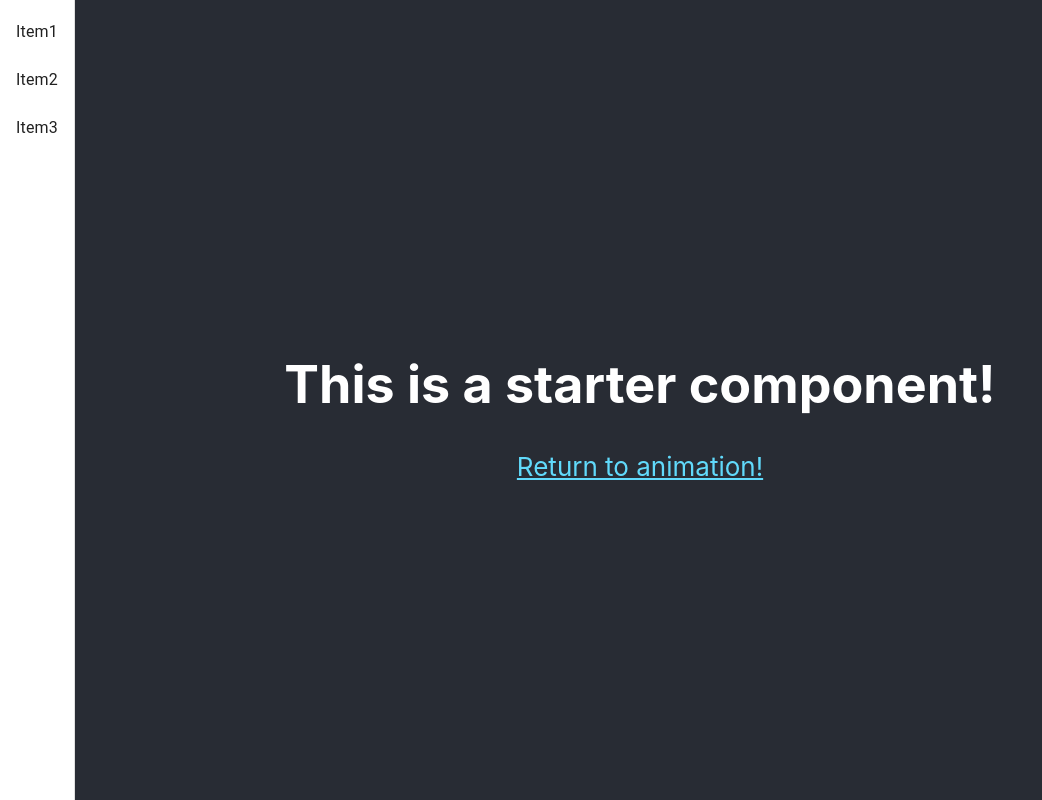
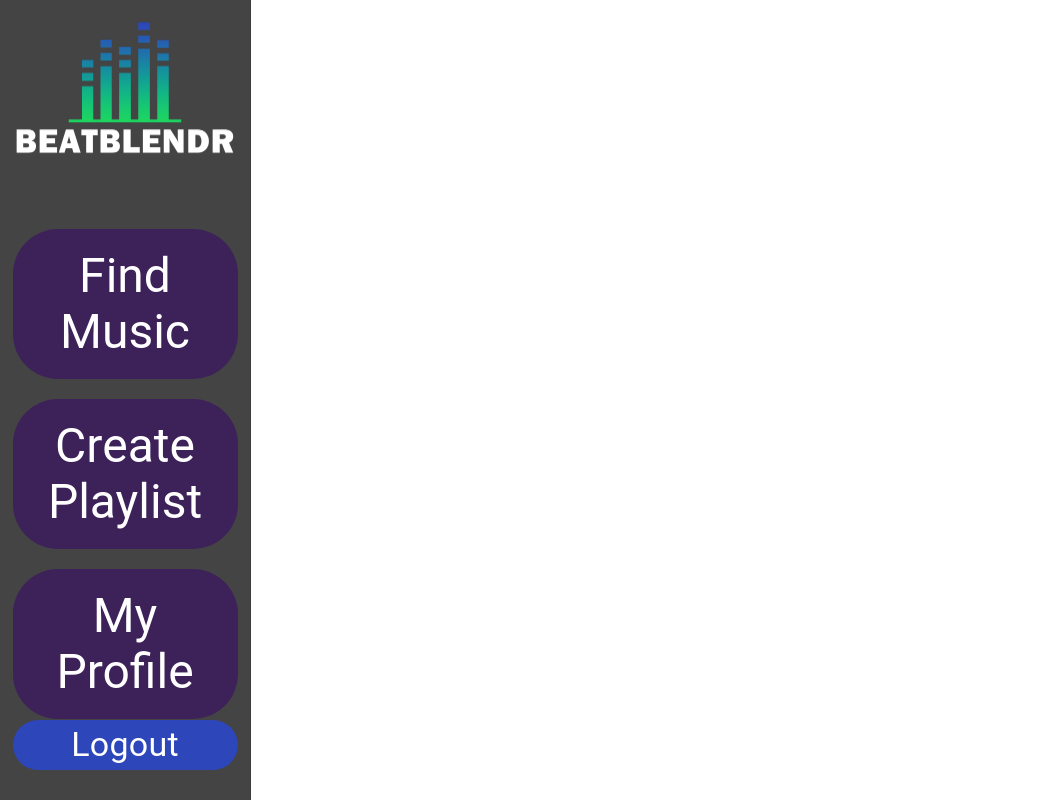
Before and after one commit to durigon-sam/SWEGroup12, a React (Create React App) app in the folder frontend/: page /home in a window 1280 px wide. Shown: the whole page, without its empty margins (0-1042 px from the left). Built offline with nearby package versions, Linux system fonts and the light colour scheme.

Commit message:
Created sidebar with (most) functionality

```diff
--- a/frontend/src/App.jsx
+++ b/frontend/src/App.jsx
@@ -5,6 +5,7 @@ import StarterComponent from './components/StarterComponent'
 import AnimatedComponent from './components/AnimatedComponent'
 import Login from './components/login'
 import SideBar from './components/sidebar'
+import HomePage from './components/home'
 
 export default function App() {
 	return (
@@ -13,7 +14,7 @@ export default function App() {
 			<Router>
 				<Routes>
 					{/* Place future route endpoints in here as a new Route */}
-					<Route path="/home" element={<StarterComponent/>} />
+					<Route path="/home" element={<HomePage/>} />
 					<Route path="/" element={<AnimatedComponent/>}/>
 					<Route path='/login' element={<Login/>}/>
 				</Routes>
--- a/frontend/src/components/StarterComponent.jsx
+++ b/frontend/src/components/StarterComponent.jsx
@@ -6,8 +6,11 @@ import SideBar from './sidebar'
 //this is an arrow function, it is one way of creating a function in JS
 const StarterComponent = () => {
 	return (
+		<div>
+			<SideBar/>
+
 			<div className='App'>
-			<SideBar/>
+
 				<header className='App-header'>
 					<h1>This is a starter component!</h1>
 					<a
@@ -18,6 +21,7 @@ const StarterComponent = () => {
 					</a>
 				</header>
 			</div>
+		</div>
 	)
 }
 
--- a/frontend/src/components/home.jsx
+++ b/frontend/src/components/home.jsx
@@ -4,8 +4,6 @@ import SideBar from './sidebar'
 export default function HomePage(){
 
 	return(
-		<div className="app">
-			<SideBar/>
-		</div>
+		<SideBar/>
 	)
 }
--- a/frontend/src/components/sidebar.jsx
+++ b/frontend/src/components/sidebar.jsx
@@ -1,21 +1,91 @@
 import React from 'react'
-import { Box, AppBar, Button, Divider, Drawer, List, ListItem, ListItemText} from '@mui/material'
+import { Drawer, List, ListItemText, ListItemButton, Typography } from '@mui/material'
+import '../styles/sidebar.css'
+import { useNavigate } from 'react-router-dom'
 
 export default function SideBar(){
-	const [open, setOpen] = React.useState(true)
 
+	const src = '/BeatBlendr_Logos/VertAlt_Color_White.png'
+	const buttonLabels = ['Find Music', 'Create Playlist', 'My Profile']
+
+	const navigate = useNavigate()
+
+	const handleListButtonClick = (arg) => {
+		//alert(arg)
+		if (arg === buttonLabels[0]){
+			navigate('/search')
+		}else if (arg === buttonLabels[1]){
+			navigate('/playlist')
+		}else if (arg === buttonLabels[2]){
+			navigate('/profile')
+		}
+	}
+
+	const handleLogoutClick = () => {
+		navigate('/login')
+	}
 
 	return(
-		<div>
-			<Drawer variant='persistent' anchor='left' open='true'>
-				<List>
-					{['Item1', 'Item2', 'Item3'].map((text, index) => (
-						<ListItem button key={text}>
-							<ListItemText primary={text}/>
-						</ListItem>
-					))}
-				</List>
-			</Drawer>
-		</div>
+		<Drawer
+			variant='permanent'
+			anchor='left'
+			sx={{
+				'& .MuiDrawer-paper': {
+					backgroundColor: '#444444',
+					width: '250px'
+				}
+			}}
+		>
+			<img className='logo' src={src}/>
+			<List style={{ justifyContent: 'center' }}>
+				{buttonLabels.map((text) => (
+					<ListItemButton
+						className='sidebarButton'
+						key={text}
+						sx={{
+							height: '150px',
+							width: '90%',
+							backgroundColor: '#3d2159',
+							borderRadius: '45px',
+							marginLeft: '5%',
+							marginBottom: '20px',
+							'&:hover': {
+								backgroundColor: '#3d2159'
+							}
+						}}
+						onClick={() => handleListButtonClick(text)}
+					//end ListItemButton
+					>
+						<ListItemText>
+							<Typography className='ButtonText' variant='h3'>
+								{text}
+							</Typography>
+						</ListItemText>
+					</ListItemButton>
+				))}
+			</List>
+			<ListItemButton className='logoutButton'
+				sx={{
+					position: 'absolute',
+					bottom: '0',
+					height: '50px',
+					width: '90%',
+					backgroundColor: '#2d46b9',
+					borderRadius: '45px',
+					marginLeft: '5%',
+					marginBottom: '30px',
+					justifyContent: 'center',
+					'&:hover':{
+						backgroundColor: '#2d46b9',
+					}
+				}}
+				onClick={handleLogoutClick}
+			//end ListItemButton
+			>
+				<Typography className='logoutText' variant='h4'>
+				Logout
+				</Typography>
+			</ListItemButton>
+		</Drawer>
 	)
 }
--- /dev/null
+++ b/frontend/src/styles/sidebar.css
@@ -0,0 +1,24 @@
+.ButtonText {
+    text-align: center;
+    color: white;
+}
+
+.sidebarButton:hover {
+    border: 5px solid;
+    border-color: #1ed760;
+}
+
+.logo {
+    margin-top: 10px;
+    margin-bottom: 7vh;
+}
+
+.logoutButton:hover {
+    border: 5px solid;
+    border-color: #1ed760;
+}
+
+.logoutText {
+    text-align: center;
+    color: white;
+}
```
Lines whose indentation alone changed are shown as unchanged.
